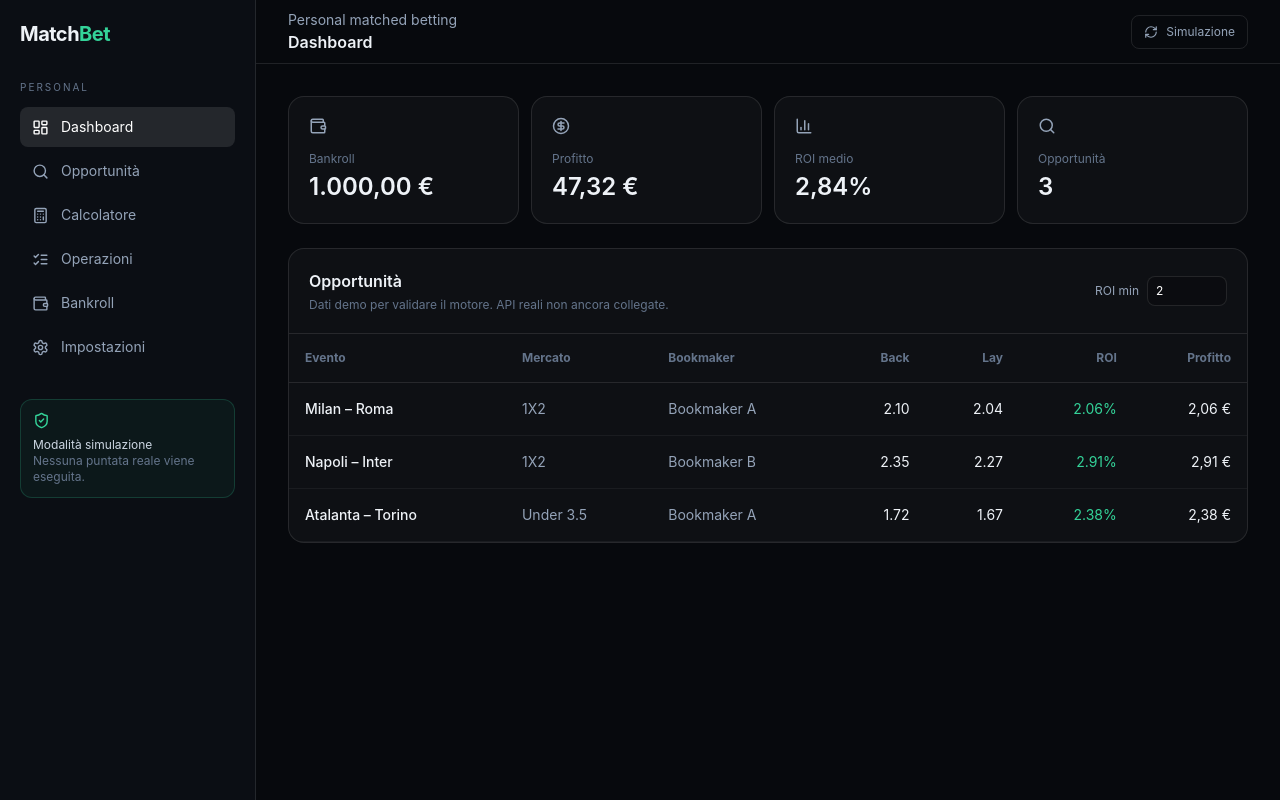
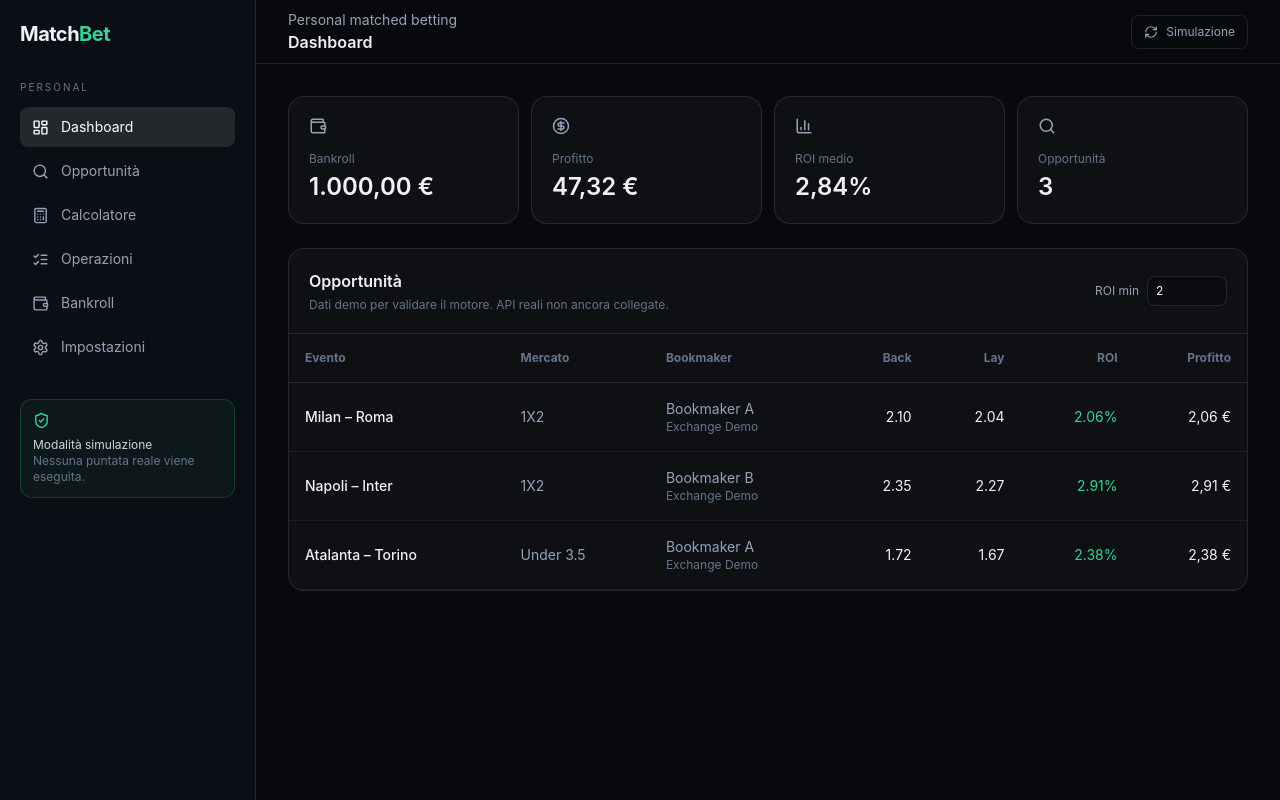
Before and after one commit to antosap/matched-betting, a Next.js app: page / in a window 1280 px wide. Built offline with nearby package versions, Linux system fonts and the light colour scheme.

Commit message:
Update Dashboard.tsx

```diff
--- a/components/Dashboard.tsx
+++ b/components/Dashboard.tsx
@@ -70,7 +70,7 @@ export default function Dashboard() {
                 <tbody>{filtered.map((o) => (<tr key={o.id}className="border-b border-white/5 hover:bg-white/[.02]" >
                   <td className="p-4 font-medium">{o.event}</td>
                   <td className="p-4 text-slate-400">{o.market}</td>
-                  <td className="p-4 text-slate-400">{getBookmakerName(o.bookmakerId)}</td>
+                  <td className="p-4 text-slate-400"><div>{getBookmakerName(o.bookmakerId)}</div><div className="text-xs text-slate-500">{getExchangeName(o.exchangeId)}</div></td>
                   <td className="p-4 text-right">{o.backOdds.toFixed(2)}</td>
                   <td className="p-4 text-right">{o.layOdds.toFixed(2)}</td>
                   <td className="p-4 text-right text-emerald-400">
```
